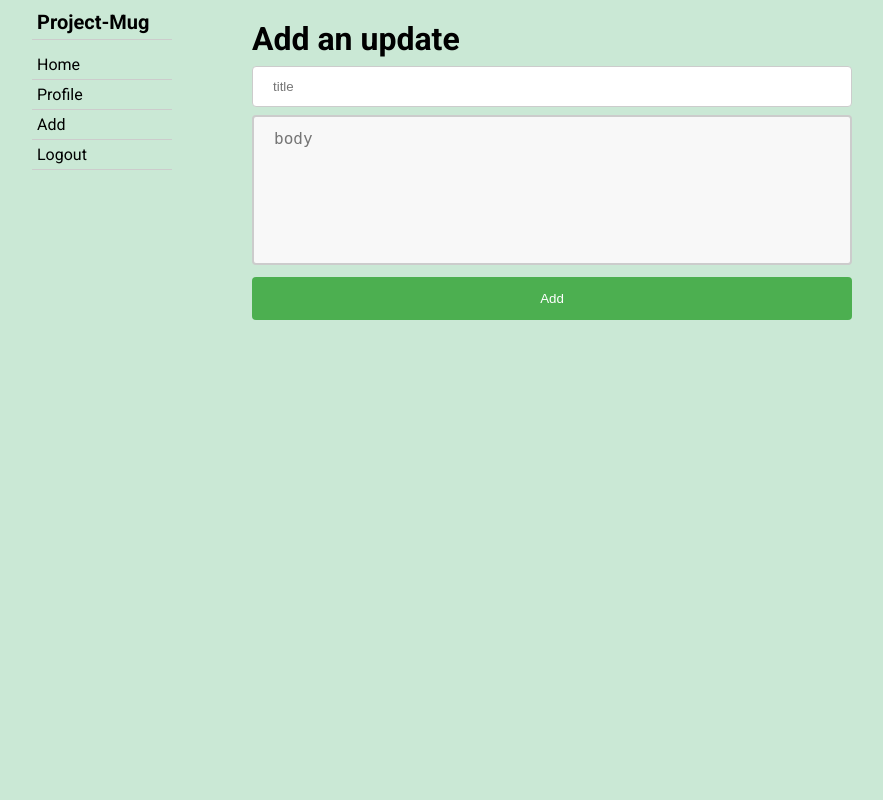
After one commit to gokulgopan/project-mug, a Flask app: page /add-update in a window 1280 px wide. The commit adds this page. Shown: the whole page, without its empty margins (163-1046 px from the left). Run offline with Flask 2, Linux system fonts and the light colour scheme; the visitor is signed in with stand-in values (Sample User, id 1); data comes from the database, SQL or seed files in the repository; some libraries are stand-ins or nearby versions.

Commit message:
new source

```diff
--- a/app/forms.py
+++ b/app/forms.py
@@ -1,7 +1,10 @@
 from flask_wtf import FlaskForm
-from wtforms import StringField, BooleanField, PasswordField, SubmitField
-from wtforms.validators import DataRequired, ValidationError, Email, EqualTo
+from wtforms import StringField, PasswordField, BooleanField, SubmitField, TextAreaField
+from wtforms.validators import DataRequired, ValidationError, DataRequired, Email, EqualTo, Length
 from app.models import User
+from flask_ckeditor import CKEditorField
+
+
 
 class LoginForm(FlaskForm):
     username = StringField('Username', validators=[DataRequired()])
@@ -9,12 +12,13 @@ class LoginForm(FlaskForm):
     remember_me = BooleanField('Remember Me')
     submit = SubmitField('Sign In')
 
-class RegistrationForm(FlaskForm):
-    username = StringField('Username', validators=[DataRequired()])
-    email = StringField('Email', validators=[DataRequired(), Email()])
-    password = PasswordField('Password', validators=[DataRequired()])
-    password2 = PasswordField(
-        'Repeat Password', validators=[DataRequired(), EqualTo('password')])
+class RegisterForm(FlaskForm):
+    username = StringField('Username', validators=[DataRequired()], render_kw={"placeholder": "Username"})
+    firstname = StringField('First Name', validators=[DataRequired()], render_kw={"placeholder": "First Name"})
+    secondname = StringField('Second Name', validators=[DataRequired()], render_kw={"placeholder": "Second Name"})
+    email = StringField('Email', validators=[DataRequired(), Email()], render_kw={"placeholder": "Email"})
+    password = PasswordField('Password', validators=[DataRequired()], render_kw={"placeholder": "Password"})
+    password2 = PasswordField('Repeat Password', validators=[DataRequired(), EqualTo('password')], render_kw={"placeholder": "Repeat Password"})
     submit = SubmitField('Register')
 
     def validate_username(self, username):
@@ -26,3 +30,8 @@ class RegistrationForm(FlaskForm):
         user = User.query.filter_by(email=email.data).first()
         if user is not None:
             raise ValidationError('Please use a different email address.')
+
+class PostForm(FlaskForm):
+    title = StringField('title', validators=[DataRequired()], render_kw={"placeholder": "title"})
+    body = CKEditorField('Body', validators=[DataRequired()], render_kw={"placeholder": "body"})
+    submit = SubmitField('Add')
--- a/app/routes.py
+++ b/app/routes.py
@@ -1,15 +1,23 @@
-from flask import render_template, flash, redirect, url_for, request
 from app import app, db
-from app.forms import LoginForm, RegistrationForm
+from flask import render_template, flash, redirect, url_for
+from app.forms import LoginForm, RegisterForm, PostForm
 from flask_login import current_user, login_user, logout_user, login_required
-from app.models import User, Post
+from app.models import User, Post, Team, userteams, Roles, userroles
+from flask import request
 from werkzeug.urls import url_parse
 
-@app.route('/')
-@app.route('/index')
+@app.route('/index/<int:page>', methods=['GET', 'POST'], defaults={"page": 1})
 @login_required
-def index():
-    return render_template('index.html', title='Home')
+def index(page):
+    user = current_user
+    page = request.args.get('page', 1, type=int)
+    team = Team.query.join(userteams).join(User).filter((userteams.c.user_id == user.id) & (userteams.c.team_id == Team.id)).first()
+    page = page
+    per_page = 2
+    posts = Post.query.filter(Post.team_id == team.id).order_by(Post.timestamp.desc()).paginate(page,per_page,error_out=False)
+
+    return render_template('index.html', title='Updates', posts=posts)
+
 
 @app.route('/login', methods=['GET', 'POST'])
 def login():
@@ -22,28 +30,74 @@ def login():
             flash('Invalid username or password')
             return redirect(url_for('login'))
         login_user(user, remember=form.remember_me.data)
+        flash(f'Hello { form.username.data }')
+
         next_page = request.args.get('next')
         if not next_page or url_parse(next_page).netloc != '':
             next_page = url_for('index')
         return redirect(next_page)
-    return render_template('login.html', title='Sign In', form=form)
+    return render_template('login.html', title='Sign In', form=form, islogin=True)
 
 @app.route('/logout')
 def logout():
     logout_user()
-    flash('You are logged out')
     return redirect(url_for('index'))
 
-@app.route('/register', methods=['GET', 'POST'])
+@app.route('/register' , methods=['GET', 'POST'])
 def register():
     if current_user.is_authenticated:
         return redirect(url_for('index'))
-    form = RegistrationForm()
+    form = RegisterForm()
     if form.validate_on_submit():
-        user = User(username=form.username.data, email=form.email.data)
+        user = User(username=form.username.data, firstname=form.firstname.data, secondname=form.secondname.data, email=form.email.data)
         user.set_password(form.password.data)
         db.session.add(user)
         db.session.commit()
         flash('Congratulations, you are now a registered user!')
         return redirect(url_for('login'))
     return render_template('register.html', title='Register', form=form)
+
+@app.route('/user/<username>')
+@login_required
+def user(username):
+    user = User.query.filter_by(username=username).first_or_404()
+    return render_template('user.html', user=user, isprofile=True)
+
+@app.route('/add-update', methods=['GET', 'POST'])
+@login_required
+def add_update():
+    form = PostForm()
+    if form.validate_on_submit():
+        user = current_user
+        team_id = Team.query.join(userteams).join(User).filter((userteams.c.user_id == user.id) & (userteams.c.team_id == Team.id)).first()
+        team = Team.query.get(team_id.id)
+        post = Post(title = form.title.data, body=form.body.data, author = user, teams=team)
+        db.session.add(post)
+        db.session.commit()
+        return redirect(url_for('index'))
+    return render_template('add_post.html', form=form)
+
+
+@app.route('/admin2')
+@login_required
+def admin():
+    user = current_user
+    role = Roles.query.join(userroles).join(User).filter((userroles.c.user_id == user.id) & (userroles.c.role_id == Roles.id)).first()
+    admin_role = Roles.query.filter(Roles.name == 'Admin').first()
+    if role is not None:
+        if role.id is admin_role.id:
+            return 'You are admin'
+    return redirect(url_for('index'))
+
+
+@app.route('/admin2/add-user')
+@login_required
+def admin_add_user():
+    form = RegisterForm()
+    user = current_user
+    role = Roles.query.join(userroles).join(User).filter((userroles.c.user_id == user.id) & (userroles.c.role_id == Roles.id)).first()
+    admin_role = Roles.query.filter(Roles.name == 'Admin').first()
+    if role is not None:
+        if role.id is admin_role.id:
+            return render_template('register.html', form=form)
+    return redirect(url_for('index'))
--- /dev/null
+++ b/app/static/css/style.css
@@ -0,0 +1,157 @@
+* {
+    margin: 0;
+    padding: 0;
+}
+html, body {
+    height: 100%;
+    font-family:'Roboto', sans-serif;
+    background: #cae8d5;
+}
+.container {
+    max-width: 900px;
+    margin: 0 auto;
+    min-height: 100%;
+   /* border: 1px solid #ccc; */
+    display: flex;
+    flex-wrap: wrap;
+}
+
+.navbar {
+    display: flex;
+    flex-direction: column;
+    width: 27%;
+    flex: 1;
+    position: sticky;
+    align-self: flex-start;
+    top: 0;
+    min-height: 100%;
+    align-items: stretch;
+
+}
+
+.main {
+    flex: 5;
+    min-height: 100%;
+    margin: 10px auto;
+
+}
+
+.logo {
+    color: #000;
+    margin: 5px;
+    font-size: 20px;
+    font-weight: 700;
+    border-bottom: 1px solid #ccc;
+    padding: 5px;
+}
+
+.nav {
+    color: #000;
+    margin: 5px;
+}
+
+.nav > ul {
+    display: flex;
+    flex-direction: column;
+    width:100%;
+}
+
+.nav > ul > li {
+    list-style: none;
+    border-bottom: 1px solid #ccc;
+}
+.nav > ul > li:hover {
+    box-shadow: 0 8px 16px 0 rgba(0,0,0,0.2);
+}
+
+.nav > ul > li > a{
+    text-decoration: none;
+    color: #000;
+    display: block;
+    padding: 5px;
+}
+
+.nav ul li a:hover{
+    text-decoration: none;
+    color: #e01212;
+}
+
+.signin-form, .signup-form {
+    max-width: 50%;
+    margin: 20px auto;
+}
+
+.post-form {
+    width: 80%;
+    margin: 10px auto;
+}
+
+.post-form textarea {
+    width: 100%;
+    height: 150px;
+    padding: 12px 20px;
+    box-sizing: border-box;
+    border: 2px solid #ccc;
+    border-radius: 4px;
+    background-color: #f8f8f8;
+    font-size: 16px;
+    resize: none;
+  }
+
+input[type=text], input[type=password], select {
+    width: 100%;
+    padding: 12px 20px;
+    margin: 8px 0;
+    display: inline-block;
+    border: 1px solid #ccc;
+    border-radius: 4px;
+    box-sizing: border-box;
+  }
+
+  input[type=submit] {
+    width: 100%;
+    background-color: #4CAF50;
+    color: white;
+    padding: 14px 20px;
+    margin: 8px 0;
+    border: none;
+    border-radius: 4px;
+    cursor: pointer;
+  }
+
+  input[type=submit]:hover {
+    background-color: #45a049;
+  }
+
+
+  .card {
+    border-bottom: 1px solid #ccc;
+    transition: 0.3s;
+    width: 100%;
+    background: #cae8d5;
+  }
+
+  .card:hover {
+    box-shadow: 0 8px 16px 0 rgba(0,0,0,0.2);
+  }
+
+  .card-data {
+    padding: 10px 5px;
+    margin: 5px;
+  }
+
+
+
+.card-data > ul {
+    padding: 20px;
+}
+
+.card-data > ol {
+    padding: 20px;
+}
+
+.card-data > blockquote {
+    padding: 20px;
+    background: #ccc;
+    border-left: 5px solid rgb(104, 103, 103);
+}
--- /dev/null
+++ b/app/templates/add_post.html
@@ -0,0 +1,28 @@
+{% extends "base.html" %}
+
+{% block content %}
+
+<div class="post-form">
+    <h1>Add an update</h1>
+    <form action="" method="post">
+        {{ form.hidden_tag() }}
+        <p>
+            {{ form.title(size=32) }}<br>
+            {% for error in form.title.errors %}
+            <span style="color: red;">[{{ error }}]</span>
+            {% endfor %}
+        </p>
+        <p>
+            {{ form.body(cols=50, rows=4) }}<br>
+            {% for error in form.body.errors %}
+            <span style="color: red;">[{{ error }}]</span>
+            {% endfor %}
+        </p>
+        <p>{{ form.submit() }}</p>
+    </form>
+    {{ ckeditor.load() }}
+ {{ ckeditor.config(name='body') }}
+    </div>
+
+
+{% endblock %}
--- a/app/templates/base.html
+++ b/app/templates/base.html
@@ -3,32 +3,60 @@
 <head>
     <meta charset="UTF-8">
     <meta name="viewport" content="width=device-width, initial-scale=1.0">
-    <meta http-equiv="X-UA-Compatible" content="ie=edge">
-    <title>{{ title }} - Mug</title>
+    <link rel="stylesheet" href="{{ url_for('static', filename='css/style.css') }}">
+    <link href="https://fonts.googleapis.com/css2?family=Roboto:wght@400;500;700&display=swap" rel="stylesheet">
+    <title>Document</title>
 </head>
 <body>
+    <div class="container">
+        <div class="navbar">
+
+        <div class="logo nav-box">
+            Project-Mug
+        </div>
+        <nav class="nav     nav-box">
+            <ul class="">
+            <li class="nav-item">
+            <a class="nav-link" href="{{ url_for('index') }}">Home</a></li>
+            {% if current_user.is_anonymous %}
+            {% if not islogin %}
+            <li class="nav-item">
+            <a class="nav-link" href="{{ url_for('login') }}">Login</a></li>
+            {% endif %}
+            {% else %}
+            {% if not isprofile %}
+            <li class="nav-item">
+            <a class="nav-link" href="{{ url_for('user', username=current_user.username) }}">Profile</a></li>
+            {% endif %}
+            <li class="nav-item">
+            <a class="nav-link" href="{{ url_for('add_update') }}">Add</a></li>
+            <li class="nav-item">
+            <a class="nav-link" href="{{ url_for('logout') }}">Logout</a></li>
+            {% endif %}
+            </ul>
+        </nav>
+    </div>
+    <div class="main">
     <div>
-        Mug:
-        <a href="{{ url_for('index') }}">Home</a>
-        {% if current_user.is_anonymous %}
-        <a href="{{ url_for('login') }}">Login</a>
-        {% else %}
-        <a href="{{ url_for('logout') }}">logout</a>
+        {% with messages = get_flashed_messages() %}
+        {% if messages %}
+
+        {% for message in messages %}
+        <div class="alert alert-danger" role="alert">
+        {{ message }}
+        </div>
+        {% endfor %}
+
         {% endif %}
+        {% endwith %}
     </div>
 
-    {% with messages = get_flashed_messages() %}
-    {% if messages %}
 
-    <ul>
-        {% for message in messages %}
-        <li>
-            {{ message }}
-        </li>
-        {% endfor %}
-    </ul>
-    {% endif %}
-    {% endwith %}
-    {% block content %}{% endblock %}
+    {% block content %}
+    {% endblock %}
+    </div>
+</div>
+</div>
+
 </body>
 </html>
--- /dev/null
+++ b/app/templates/user.html
@@ -0,0 +1,5 @@
+{% extends "base.html" %}
+
+{% block content %}
+    <h1>User: {{ user.firstname }}</h1>
+{% endblock %}
--- a/config.py
+++ b/config.py
@@ -5,3 +5,4 @@ class Config(object):
     SECRET_KEY = os.environ.get('SECRET_KEY') or 'you-will-never-guess'
     SQLALCHEMY_DATABASE_URI = os.environ.get('DATABASE_URL') or 'sqlite:///' + os.path.join(basedir, 'app.db')
     SQLALCHEMY_TRACK_MODIFICATIONS = False
+    POSTS_PER_PAGE = 5
```
Also changed, not shown: app/__init__.py (+5 -4 lines), app/admin.py (added, +10 -0 lines), app/models.py (+48 -12 lines), app/templates/index.html (+30 -11 lines), app/templates/register.html (+21 -15 lines), app/functions.py (added).
